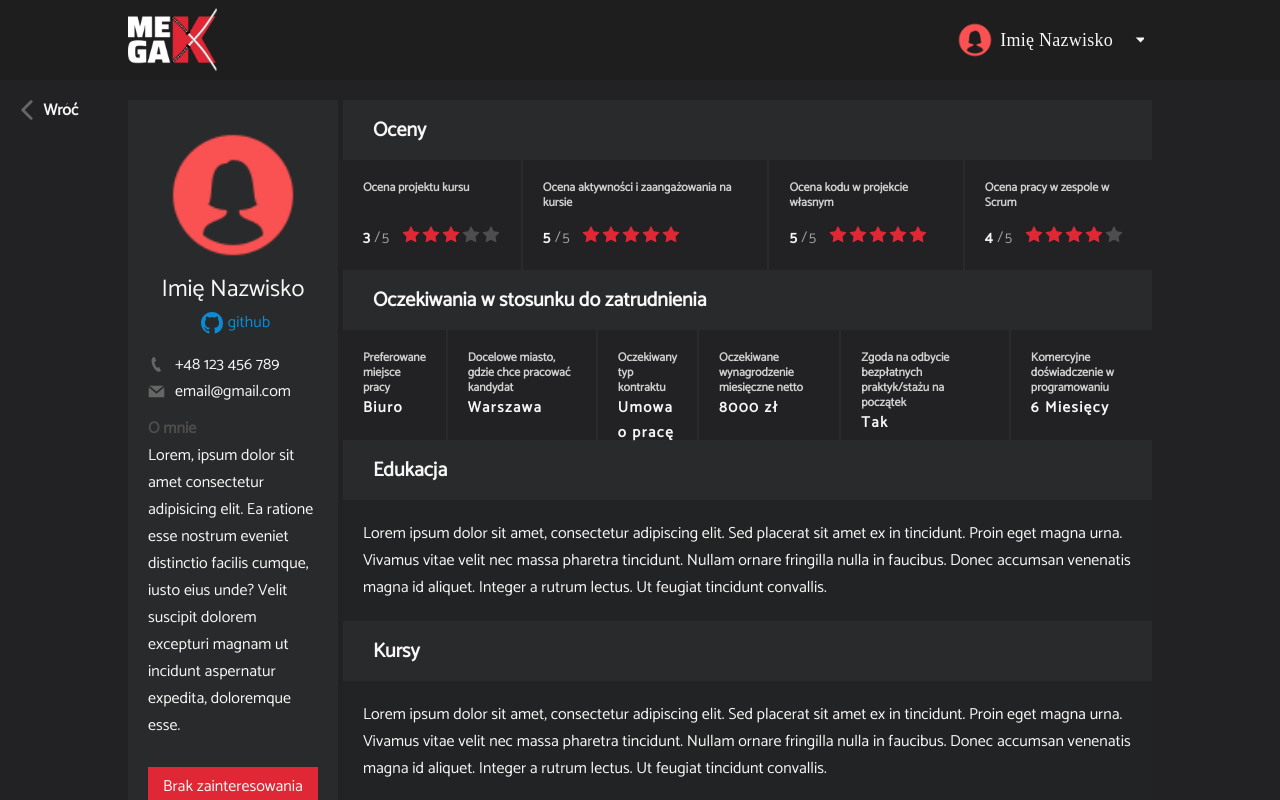
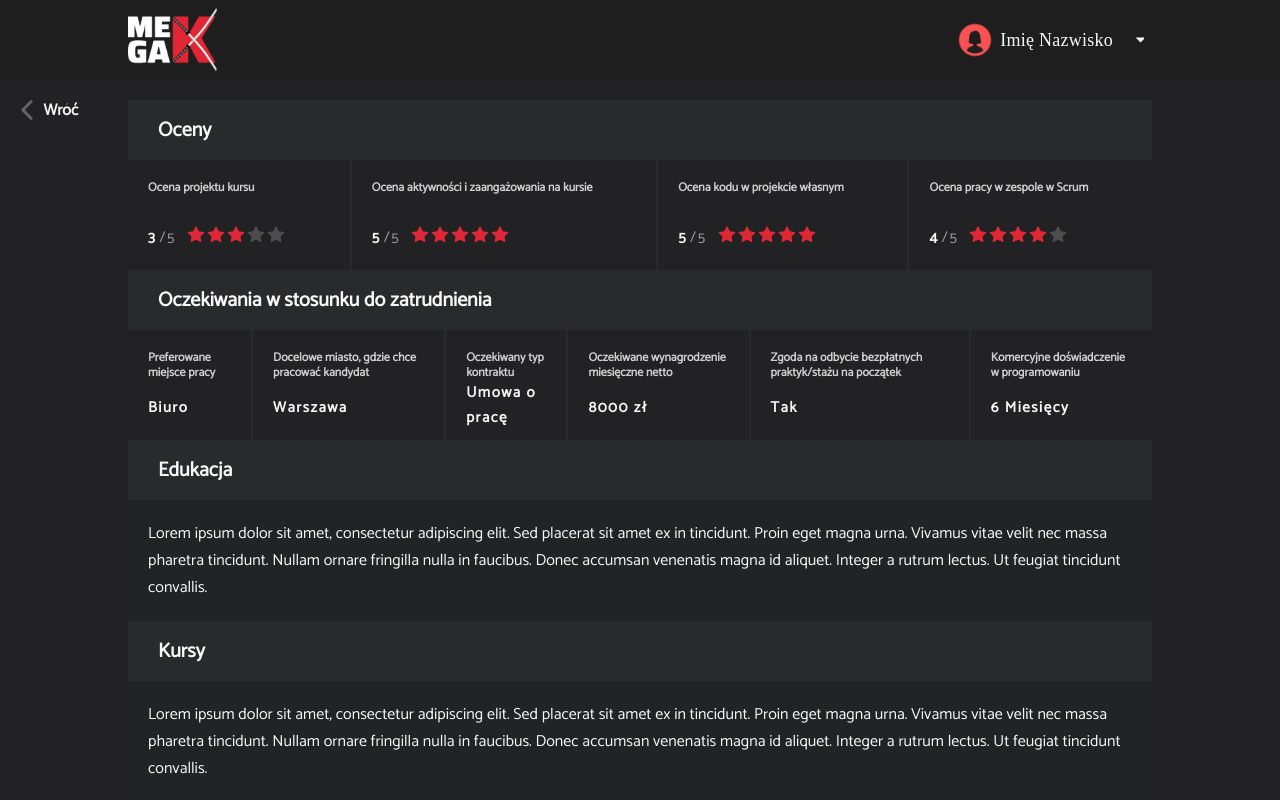
Before and after one commit to git-asia/HeadHunter_client, a React (Vite) app: page /cv in a window 1280 px wide. Shown: the top 800 px of the page. Built offline with nearby package versions, Linux system fonts and the light colour scheme.

Commit message:
Cleaned code.

```diff
--- a/src/views/CVView/CVView.tsx
+++ b/src/views/CVView/CVView.tsx
@@ -1,5 +1,5 @@
 import { UserCV } from "../../components/UserCV/UserCV";
-import { UserCard } from "../../components/UserCard/UserCard";
+//import { UserCard } from "../../components/UserCard/UserCard";
 import { IoIosArrowDown } from "react-icons/io";
 import { Header } from "../../components/Header/Header";
 import React from "react";
@@ -17,15 +17,6 @@ export const CVView = () => {
           <span className="CVView__back__span">Wróć</span>
         </div>
         <div className="CVView__wrapper">
-          <UserCard
-            aboutMe={
-              "Lorem, ipsum dolor sit amet consectetur adipisicing elit. Ea ratione esse nostrum eveniet distinctio facilis cumque, iusto eius unde? Velit suscipit dolorem excepturi magnam ut incidunt aspernatur expedita, doloremque esse."
-            }
-            name="Imię Nazwisko"
-            github="github"
-            email="email@gmail.com"
-            phoneNumber="+48123456789"
-          />
           <UserCV
             grades={[
               { header: "Ocena projektu kursu", value: "3/5" },
```
